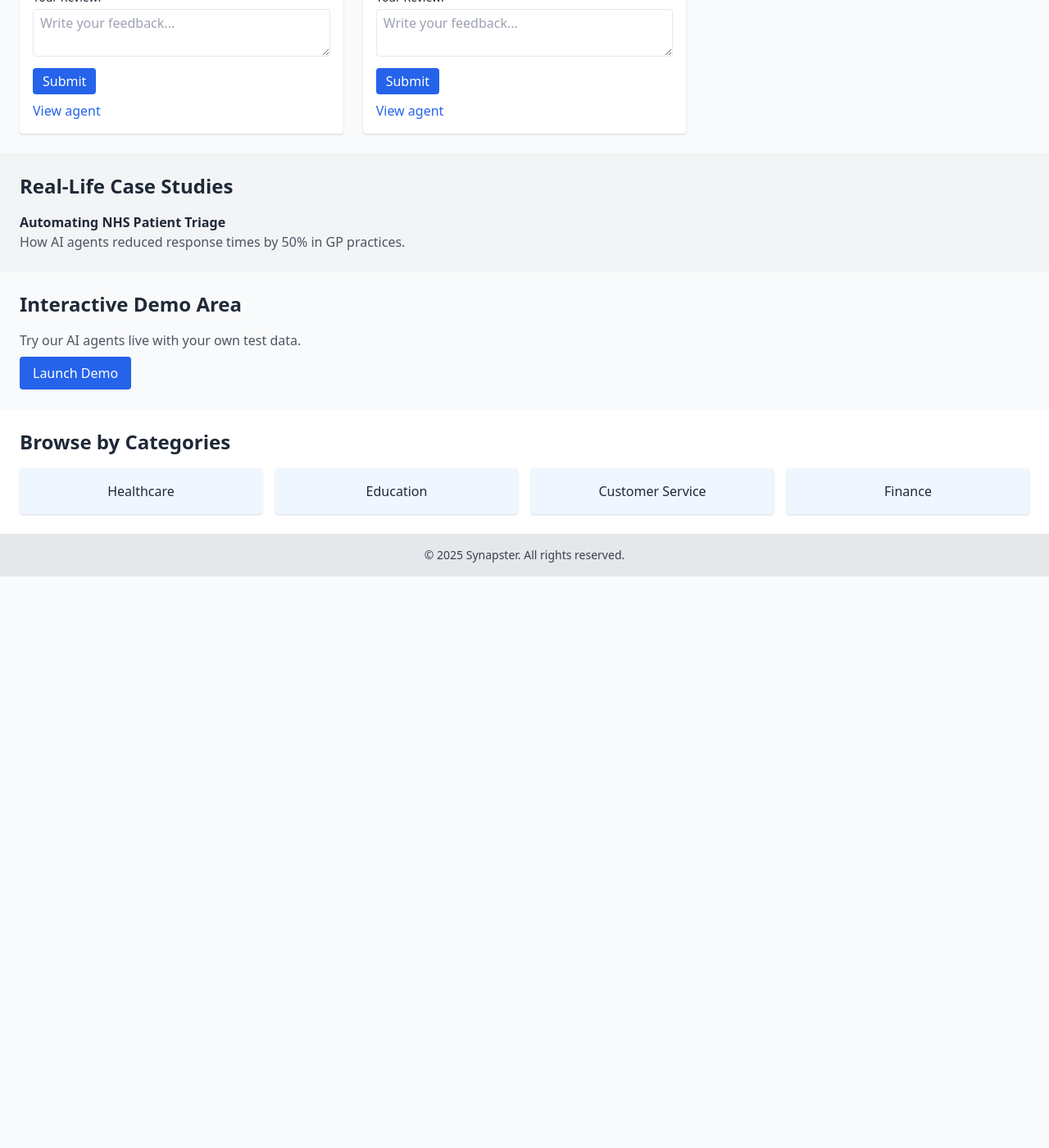
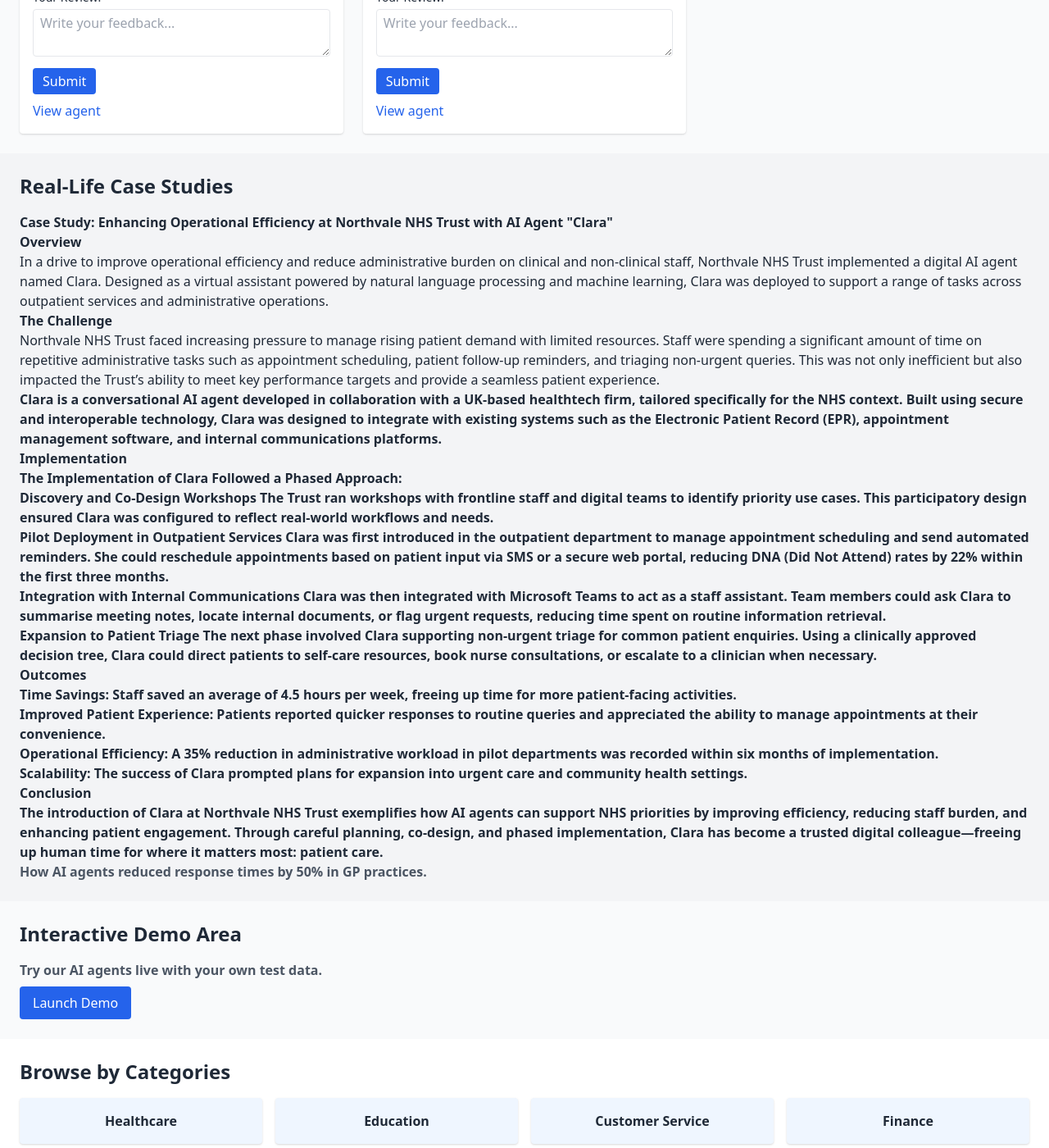
Before and after one commit to nhs-analystx/synapster, a Jekyll site: the page index.html, which Jekyll copies as it is, in a window 1280 px wide and 1400 px high, scrolled down 3827 px. Shown: the whole window at 82% size. Built offline with Jekyll 4.4.1, drawn with Linux system fonts in a browser that asks for light colours; before the commit the page ends 4530 px from its top, so only the background shows below that.

Commit message:
Update index.html

```diff
--- a/index.html
+++ b/index.html
@@ -548,7 +548,61 @@
     <h3 class="text-2xl font-semibold mb-4">Real-Life Case Studies</h3>
     <div class="space-y-4">
       <div>
-        <h4 class="font-bold">Automating NHS Patient Triage</h4>
+        <h4 class="font-bold">Case Study: Enhancing Operational Efficiency at Northvale NHS Trust with AI Agent "Clara"</h4>
+        <b>Overview</b>
+        <p>In a drive to improve operational efficiency and reduce administrative burden on clinical and non-clinical staff, Northvale NHS Trust implemented a digital AI agent named Clara. Designed as a virtual assistant powered by natural language processing and machine learning, Clara was deployed to support a range of tasks across outpatient services and administrative operations.</p>
+        <b>The Challenge</b>
+        <p>Northvale NHS Trust faced increasing pressure to manage rising patient demand with limited resources. Staff were spending a significant amount of time on repetitive administrative tasks such as appointment scheduling, patient follow-up reminders, and triaging non-urgent queries. This was not only inefficient but also impacted the Trust’s ability to meet key performance targets and provide a seamless patient experience.</p>
+        <b><AI Agent: Clara</b>
+        <p>Clara is a conversational AI agent developed in collaboration with a UK-based healthtech firm, tailored specifically for the NHS context. Built using secure and interoperable technology, Clara was designed to integrate with existing systems such as the Electronic Patient Record (EPR), appointment management software, and internal communications platforms.</p>
+          <b>Implementation</b>
+           <p>The Implementation of Clara Followed a Phased Approach:</p>
+
+  <ol>
+    <li>
+      <strong>Discovery and Co-Design Workshops</strong>
+      The Trust ran workshops with frontline staff and digital teams to identify priority use cases.
+      This participatory design ensured Clara was configured to reflect real-world workflows and needs.
+    </li>
+    <li>
+      <strong>Pilot Deployment in Outpatient Services</strong>
+      Clara was first introduced in the outpatient department to manage appointment scheduling and send automated reminders.
+      She could reschedule appointments based on patient input via SMS or a secure web portal,
+      reducing DNA (Did Not Attend) rates by 22% within the first three months.
+    </li>
+    <li>
+      <strong>Integration with Internal Communications</strong>
+      Clara was then integrated with Microsoft Teams to act as a staff assistant.
+      Team members could ask Clara to summarise meeting notes, locate internal documents,
+      or flag urgent requests, reducing time spent on routine information retrieval.
+    </li>
+    <li>
+      <strong>Expansion to Patient Triage</strong>
+      The next phase involved Clara supporting non-urgent triage for common patient enquiries.
+      Using a clinically approved decision tree, Clara could direct patients to self-care resources,
+      book nurse consultations, or escalate to a clinician when necessary.
+    </li>
+  </ol>
+           <b>Outcomes</b>
+
+  <ul>
+    <li>
+      <strong>Time Savings:</strong> Staff saved an average of 4.5 hours per week, freeing up time for more patient-facing activities.
+    </li>
+    <li>
+      <strong>Improved Patient Experience:</strong> Patients reported quicker responses to routine queries and appreciated the ability to manage appointments at their convenience.
+    </li>
+    <li>
+      <strong>Operational Efficiency:</strong> A 35% reduction in administrative workload in pilot departments was recorded within six months of implementation.
+    </li>
+    <li>
+      <strong>Scalability:</strong> The success of Clara prompted plans for expansion into urgent care and community health settings.
+    </li>
+  </ul>
+          <b>Conclusion</b>
+          <p>The introduction of Clara at Northvale NHS Trust exemplifies how AI agents can support NHS priorities by improving efficiency, reducing staff burden, and enhancing patient engagement. Through careful planning, co-design, and phased implementation, Clara has become a trusted digital colleague—freeing up human time for where it matters most: patient care.
+
+</p>
         <p class="text-gray-600">How AI agents reduced response times by 50% in GP practices.</p>
       </div>
     </div>
```
